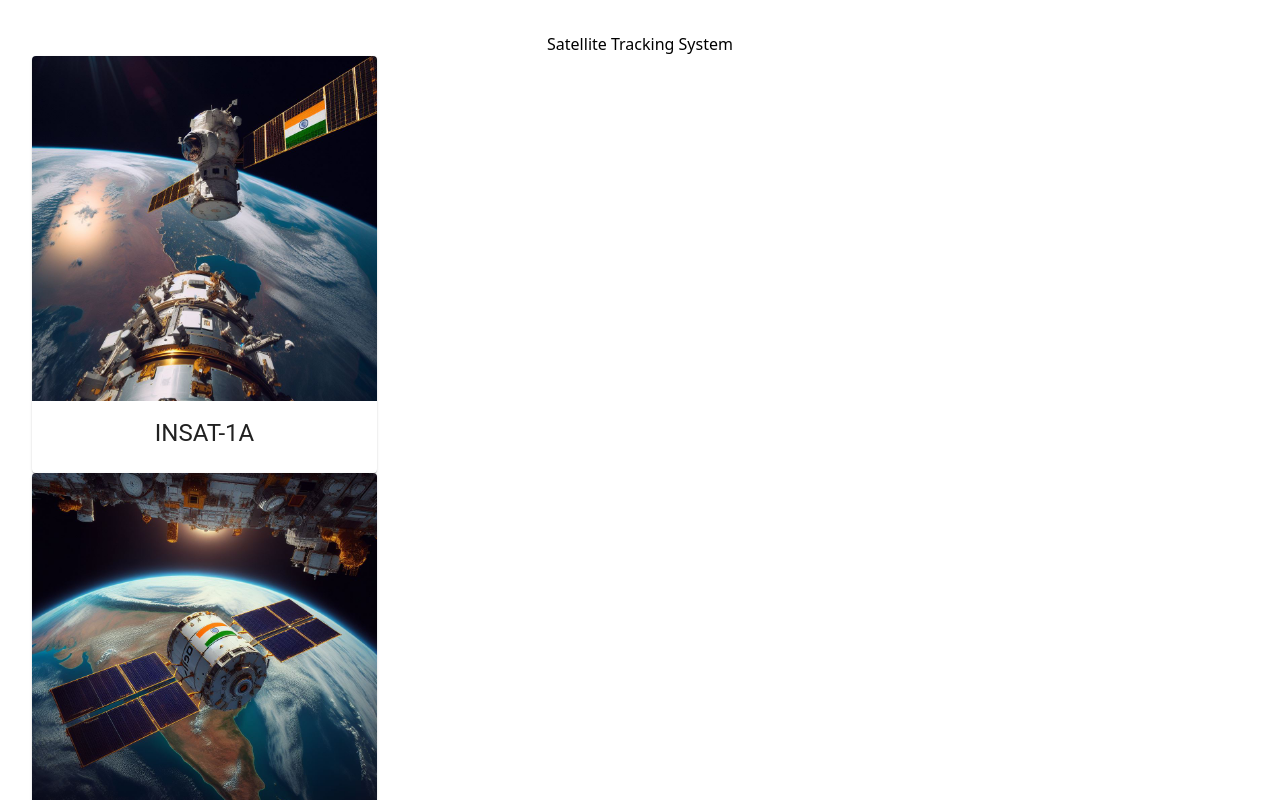
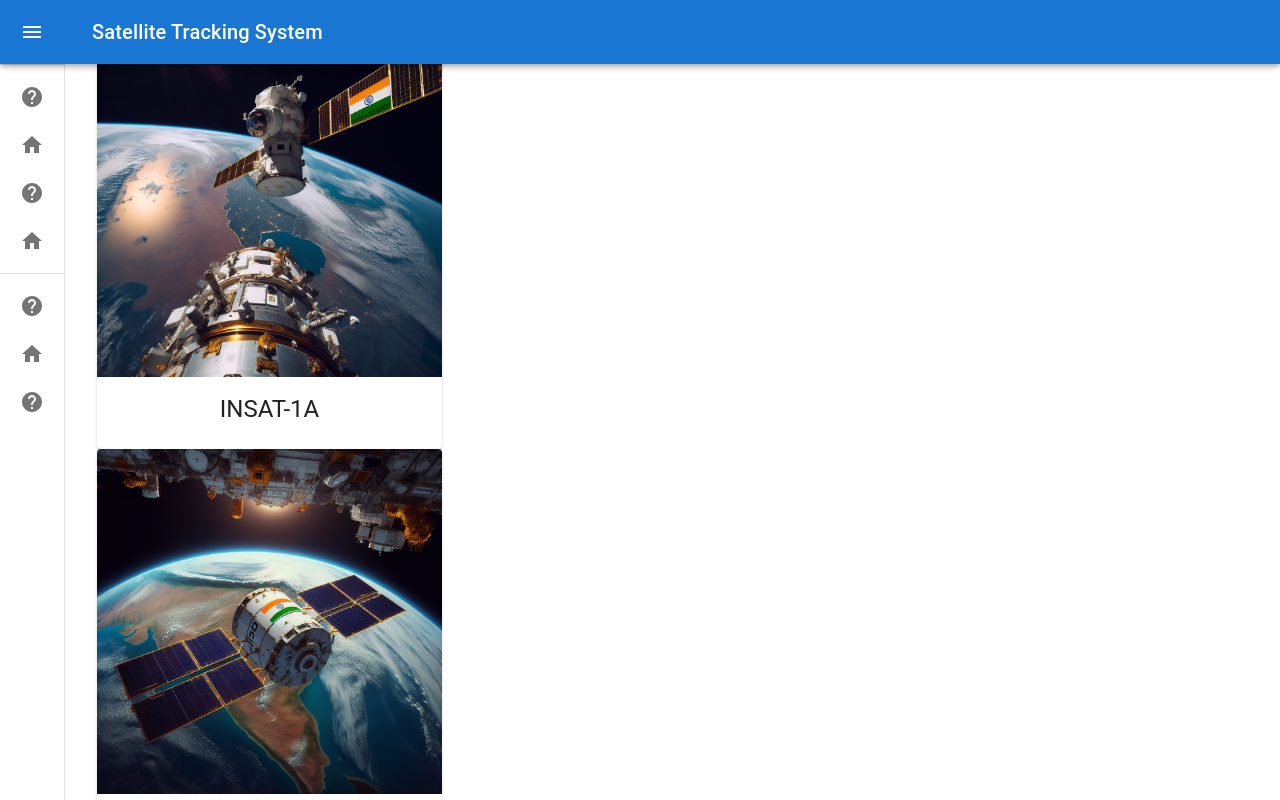
Before and after one commit to acxdme/01_satStart, a React (Vite) app: page / in a window 1280 px wide. Shown: the top 800 px of the page. Built offline with nearby package versions, Linux system fonts and the light colour scheme.

Commit message:
side drawer added

```diff
--- a/package.json
+++ b/package.json
@@ -12,6 +12,7 @@
   "dependencies": {
     "@emotion/react": "^11.11.3",
     "@emotion/styled": "^11.11.0",
+    "@mui/icons-material": "^5.15.6",
     "@mui/material": "^5.15.3",
     "react": "^18.2.0",
     "react-dom": "^18.2.0",
--- a/src/App.tsx
+++ b/src/App.tsx
@@ -1,17 +1,10 @@
 import './App.css'
-import ActionAreaCard from './components/Card';
-import satelliteData from './service/SatelliteData';
-import { ISatellite } from './types/ISatelliteData';
+import MiniDrawer from './components/Drawer';
 
 function App() {
   return (
     <>
-      <h1 className='text-3xl font-serif font-semibold p-4'>Satellite Tracking System</h1>
-      <div className='grid grid-cols-3 gap-4'>
-        {satelliteData?.map((satellite: ISatellite) => {
-          return (<ActionAreaCard key={satellite.id} name={satellite.name} satelliteData={satellite} />)
-        })}
-      </div>
+      <MiniDrawer></MiniDrawer>
     </>
   )
 }
--- /dev/null
+++ b/src/components/Drawer.tsx
@@ -0,0 +1,197 @@
+import * as React from 'react';
+import { styled, useTheme, Theme, CSSObject } from '@mui/material/styles';
+import Box from '@mui/material/Box';
+import MuiDrawer from '@mui/material/Drawer';
+import MuiAppBar, { AppBarProps as MuiAppBarProps } from '@mui/material/AppBar';
+import Toolbar from '@mui/material/Toolbar';
+import List from '@mui/material/List';
+import CssBaseline from '@mui/material/CssBaseline';
+import Typography from '@mui/material/Typography';
+import Divider from '@mui/material/Divider';
+import IconButton from '@mui/material/IconButton';
+import MenuIcon from '@mui/icons-material/Menu';
+import ChevronLeftIcon from '@mui/icons-material/ChevronLeft';
+import ChevronRightIcon from '@mui/icons-material/ChevronRight';
+import ListItem from '@mui/material/ListItem';
+import ListItemButton from '@mui/material/ListItemButton';
+import ListItemIcon from '@mui/material/ListItemIcon';
+import ListItemText from '@mui/material/ListItemText';
+import HelpIcon from '@mui/icons-material/Help';
+import HomeIcon from '@mui/icons-material/Home';
+import { ISatellite } from '../types/ISatelliteData';
+import ActionAreaCard from './Card';
+import satelliteData from '../service/SatelliteData';
+
+const drawerWidth = 240;
+
+const openedMixin = (theme: Theme): CSSObject => ({
+    width: drawerWidth,
+    transition: theme.transitions.create('width', {
+        easing: theme.transitions.easing.sharp,
+        duration: theme.transitions.duration.enteringScreen,
+    }),
+    overflowX: 'hidden',
+});
+
+const closedMixin = (theme: Theme): CSSObject => ({
+    transition: theme.transitions.create('width', {
+        easing: theme.transitions.easing.sharp,
+        duration: theme.transitions.duration.leavingScreen,
+    }),
+    overflowX: 'hidden',
+    width: `calc(${theme.spacing(7)} + 1px)`,
+    [theme.breakpoints.up('sm')]: {
+        width: `calc(${theme.spacing(8)} + 1px)`,
+    },
+});
+
+const DrawerHeader = styled('div')(({ theme }) => ({
+    display: 'flex',
+    alignItems: 'center',
+    justifyContent: 'flex-end',
+    padding: theme.spacing(0, 1),
+    // necessary for content to be below app bar
+    ...theme.mixins.toolbar,
+}));
+
+interface AppBarProps extends MuiAppBarProps {
+    open?: boolean;
+}
+
+const AppBar = styled(MuiAppBar, {
+    shouldForwardProp: (prop) => prop !== 'open',
+})<AppBarProps>(({ theme, open }) => ({
+    zIndex: theme.zIndex.drawer + 1,
+    transition: theme.transitions.create(['width', 'margin'], {
+        easing: theme.transitions.easing.sharp,
+        duration: theme.transitions.duration.leavingScreen,
+    }),
+    ...(open && {
+        marginLeft: drawerWidth,
+        width: `calc(100% - ${drawerWidth}px)`,
+        transition: theme.transitions.create(['width', 'margin'], {
+            easing: theme.transitions.easing.sharp,
+            duration: theme.transitions.duration.enteringScreen,
+        }),
+    }),
+}));
+
+const Drawer = styled(MuiDrawer, { shouldForwardProp: (prop) => prop !== 'open' })(
+    ({ theme, open }) => ({
+        width: drawerWidth,
+        flexShrink: 0,
+        whiteSpace: 'nowrap',
+        boxSizing: 'border-box',
+        ...(open && {
+            ...openedMixin(theme),
+            '& .MuiDrawer-paper': openedMixin(theme),
+        }),
+        ...(!open && {
+            ...closedMixin(theme),
+            '& .MuiDrawer-paper': closedMixin(theme),
+        }),
+    }),
+);
+
+function MiniDrawer() {
+    const theme = useTheme();
+    const [open, setOpen] = React.useState(false);
+
+    const handleDrawerOpen = () => {
+        setOpen(true);
+    };
+
+    const handleDrawerClose = () => {
+        setOpen(false);
+    };
+
+    return (
+        <Box sx={{ display: 'flex' }}>
+            <CssBaseline />
+            <AppBar position="fixed" open={open}>
+                <Toolbar>
+                    <IconButton
+                        color="inherit"
+                        aria-label="open drawer"
+                        onClick={handleDrawerOpen}
+                        edge="start"
+                        sx={{
+                            marginRight: 5,
+                            ...(open && { display: 'none' }),
+                        }}
+                    >
+                        <MenuIcon />
+                    </IconButton>
+                    <Typography variant="h6" noWrap component="div">
+                        Satellite Tracking System
+                    </Typography>
+                </Toolbar>
+            </AppBar>
+            <Drawer variant="permanent" open={open}>
+                <DrawerHeader>
+                    <IconButton onClick={handleDrawerClose}>
+                        {theme.direction === 'rtl' ? <ChevronRightIcon /> : <ChevronLeftIcon />}
+                    </IconButton>
+                </DrawerHeader>
+                <Divider />
+                <List>
+                    {['Inbox', 'Starred', 'Send email', 'Drafts'].map((text, index) => (
+                        <ListItem key={text} disablePadding sx={{ display: 'block' }}>
+                            <ListItemButton
+                                sx={{
+                                    minHeight: 48,
+                                    justifyContent: open ? 'initial' : 'center',
+                                    px: 2.5,
+                                }}
+                            >
+                                <ListItemIcon
+                                    sx={{
+                                        minWidth: 0,
+                                        mr: open ? 3 : 'auto',
+                                        justifyContent: 'center',
+                                    }}
+                                >
+                                    {index % 2 === 0 ? <HelpIcon /> : <HomeIcon />}
+                                </ListItemIcon>
+                                <ListItemText primary={text} sx={{ opacity: open ? 1 : 0 }} />
+                            </ListItemButton>
+                        </ListItem>
+                    ))}
+                </List>
+                <Divider />
+                <List>
+                    {['All mail', 'Trash', 'Spam'].map((text, index) => (
+                        <ListItem key={text} disablePadding sx={{ display: 'block' }}>
+                            <ListItemButton
+                                sx={{
+                                    minHeight: 48,
+                                    justifyContent: open ? 'initial' : 'center',
+                                    px: 2.5,
+                                }}
+                            >
+                                <ListItemIcon
+                                    sx={{
+                                        minWidth: 0,
+                                        mr: open ? 3 : 'auto',
+                                        justifyContent: 'center',
+                                    }}
+                                >
+                                    {index % 2 === 0 ? <HelpIcon /> : <HomeIcon />}
+                                </ListItemIcon>
+                                <ListItemText primary={text} sx={{ opacity: open ? 1 : 0 }} />
+                            </ListItemButton>
+                        </ListItem>
+                    ))}
+                </List>
+            </Drawer>
+
+            <div className='grid grid-cols-3 gap-4 pt-10'>
+                {satelliteData?.map((satellite: ISatellite) => {
+                    return (<ActionAreaCard key={satellite.id} name={satellite.name} satelliteData={satellite} />)
+                })}
+            </div>
+        </Box>
+    );
+}
+
+export default MiniDrawer;
```
Also changed, not shown: 1 other file (tests, documents, lock files or other folders).
